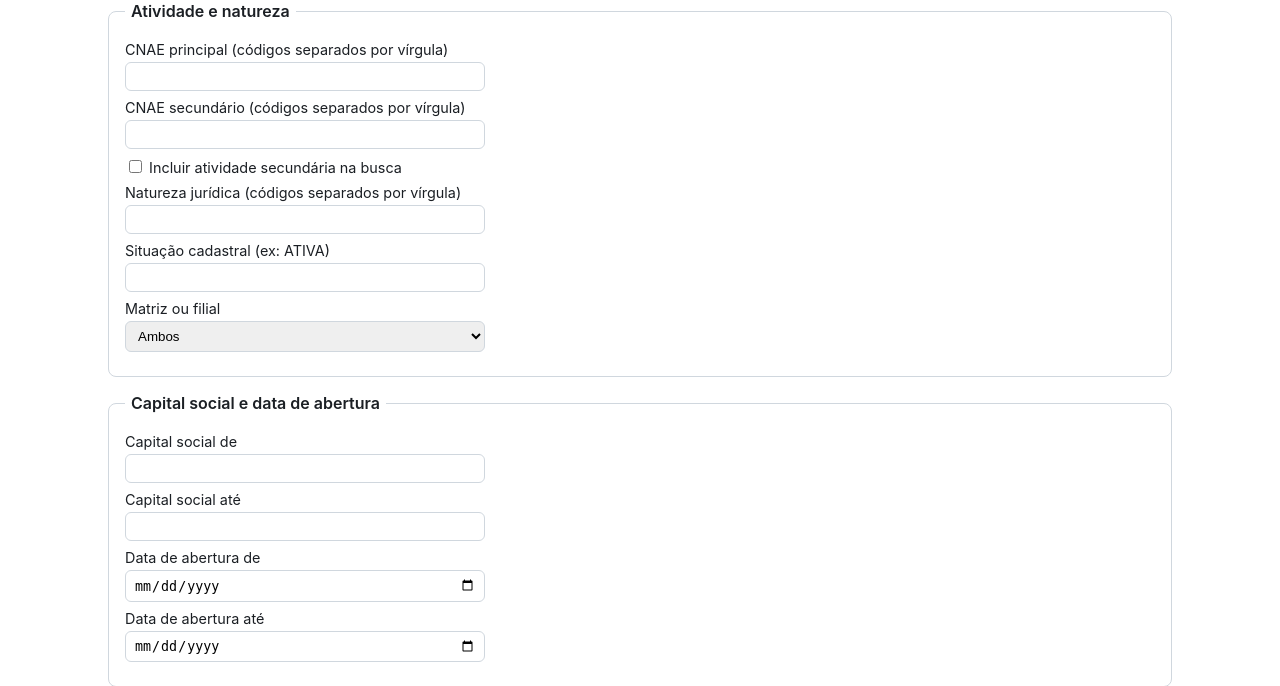
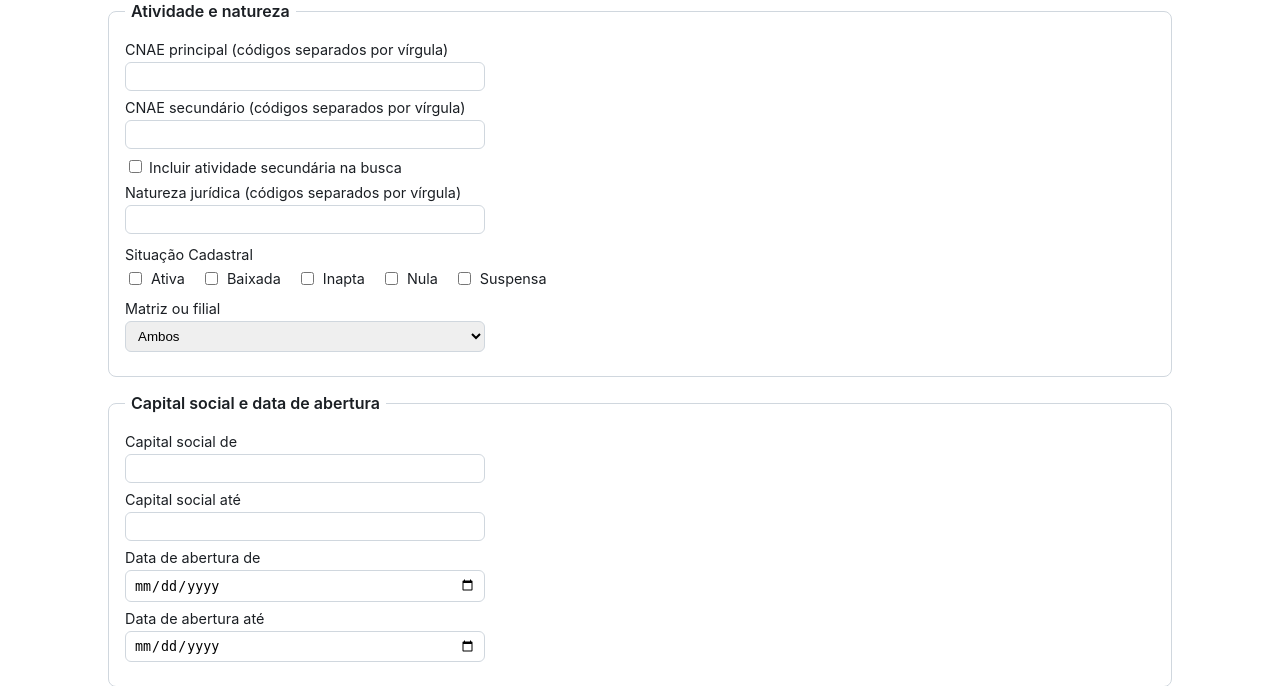
Before and after one commit to renatopradop-eng/consulta_cnpj, a Flask app: page / in a window 1280 px wide. Shown: the part 841-1527 px from the top of the page. Run offline with Flask 3, Linux system fonts and the light colour scheme.

Commit message:
Troca campo de texto de situação cadastral por checkboxes de seleção
Substitui o input livre por opções fixas (Ativa, Baixada, Inapta, Nula,
Suspensa), permitindo marcar mais de uma. O filtro é enviado à API como
lista, igual aos demais filtros de múltipla escolha.

Co-Authored-By: Claude Sonnet 5 <noreply@anthropic.com>
Claude-Session: https://claude.ai/code/session_01NCk3Zvtfvi7TAtAogZSEMd

```diff
--- a/api_client.py
+++ b/api_client.py
@@ -59,7 +59,10 @@ def build_payload(filtros: dict) -> dict:
     add_list("codigo_atividade_principal")
     add_list("codigo_atividade_secundaria")
     add_list("codigo_natureza_juridica")
-    add_list("situacao_cadastral")
+
+    situacao_cadastral = [v for v in (filtros.get("situacao_cadastral") or []) if v]
+    if situacao_cadastral:
+        payload["situacao_cadastral"] = situacao_cadastral
 
     if filtros.get("incluir_atividade_secundaria"):
         payload["incluir_atividade_secundaria"] = True
--- a/app.py
+++ b/app.py
@@ -18,7 +18,7 @@ RESULTS_BY_SESSION = {}
 FORM_FIELDS = [
     "texto", "cnpj", "cnpj_raiz", "uf", "municipio", "bairro", "cep", "ddd",
     "codigo_atividade_principal", "codigo_atividade_secundaria", "codigo_natureza_juridica",
-    "situacao_cadastral", "matriz_filial", "capital_social_de", "capital_social_ate",
+    "matriz_filial", "capital_social_de", "capital_social_ate",
     "data_abertura_de", "data_abertura_ate",
 ]
 FORM_CHECKBOXES = [
@@ -35,6 +35,7 @@ def _session_id():
 def _read_filtros(form):
     filtros = {campo: form.get(campo, "") for campo in FORM_FIELDS}
     filtros["campos_busca"] = form.getlist("campos_busca")
+    filtros["situacao_cadastral"] = form.getlist("situacao_cadastral")
     for campo in FORM_CHECKBOXES:
         filtros[campo] = form.get(campo) == "on"
     return filtros
--- a/static/style.css
+++ b/static/style.css
@@ -64,6 +64,19 @@ legend { font-weight: 600; padding: 0 6px; }
 }
 .linha-checkbox { display: flex; align-items: center; gap: 6px; }
 
+.campo-situacao { margin: 12px 0; }
+.campo-situacao .rotulo-grupo {
+  display: block;
+  font-size: 0.9rem;
+  margin-bottom: 6px;
+}
+.campo-situacao .checkboxes-linha label {
+  display: flex;
+  align-items: center;
+  gap: 6px;
+  margin: 0;
+}
+
 .acoes { margin: 16px 0; }
 
 button, .botao {
--- a/templates/index.html
+++ b/templates/index.html
@@ -71,9 +71,16 @@
       <label>Natureza jurídica (códigos separados por vírgula)
         <input type="text" name="codigo_natureza_juridica" value="{{ filtros.codigo_natureza_juridica or '' }}">
       </label>
-      <label>Situação cadastral (ex: ATIVA)
-        <input type="text" name="situacao_cadastral" value="{{ filtros.situacao_cadastral or '' }}">
-      </label>
+      <div class="campo-situacao">
+        <span class="rotulo-grupo">Situação Cadastral</span>
+        <div class="checkboxes-linha">
+          <label><input type="checkbox" name="situacao_cadastral" value="ATIVA" {% if 'ATIVA' in filtros.get('situacao_cadastral', []) %}checked{% endif %}> Ativa</label>
+          <label><input type="checkbox" name="situacao_cadastral" value="BAIXADA" {% if 'BAIXADA' in filtros.get('situacao_cadastral', []) %}checked{% endif %}> Baixada</label>
+          <label><input type="checkbox" name="situacao_cadastral" value="INAPTA" {% if 'INAPTA' in filtros.get('situacao_cadastral', []) %}checked{% endif %}> Inapta</label>
+          <label><input type="checkbox" name="situacao_cadastral" value="NULA" {% if 'NULA' in filtros.get('situacao_cadastral', []) %}checked{% endif %}> Nula</label>
+          <label><input type="checkbox" name="situacao_cadastral" value="SUSPENSA" {% if 'SUSPENSA' in filtros.get('situacao_cadastral', []) %}checked{% endif %}> Suspensa</label>
+        </div>
+      </div>
       <label>Matriz ou filial
         <select name="matriz_filial">
           <option value="" {% if not filtros.matriz_filial %}selected{% endif %}>Ambos</option>
```
